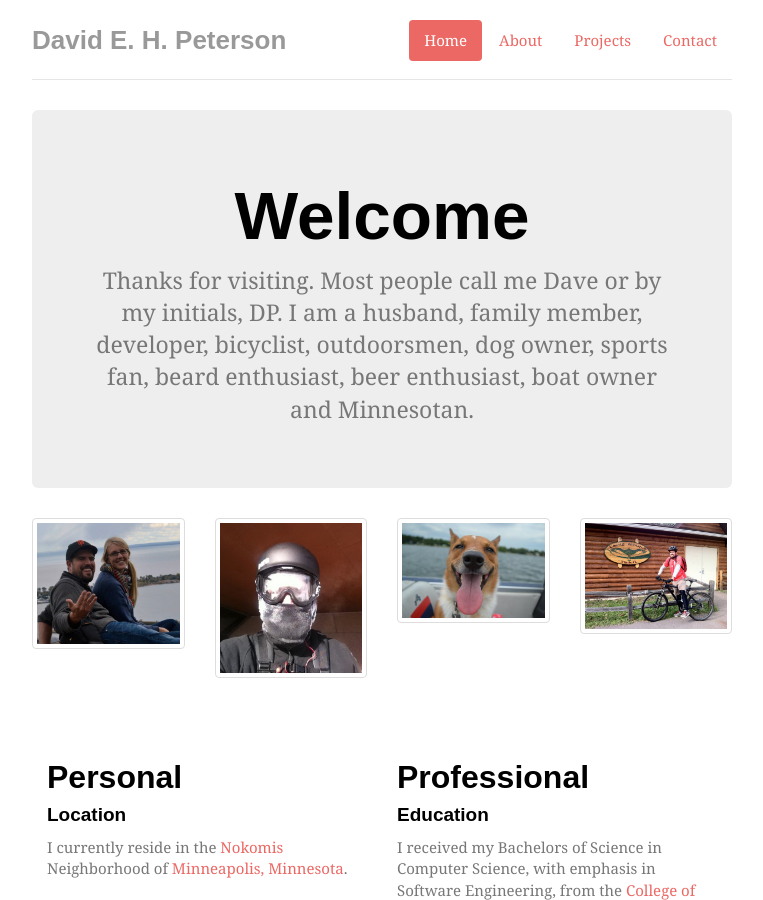
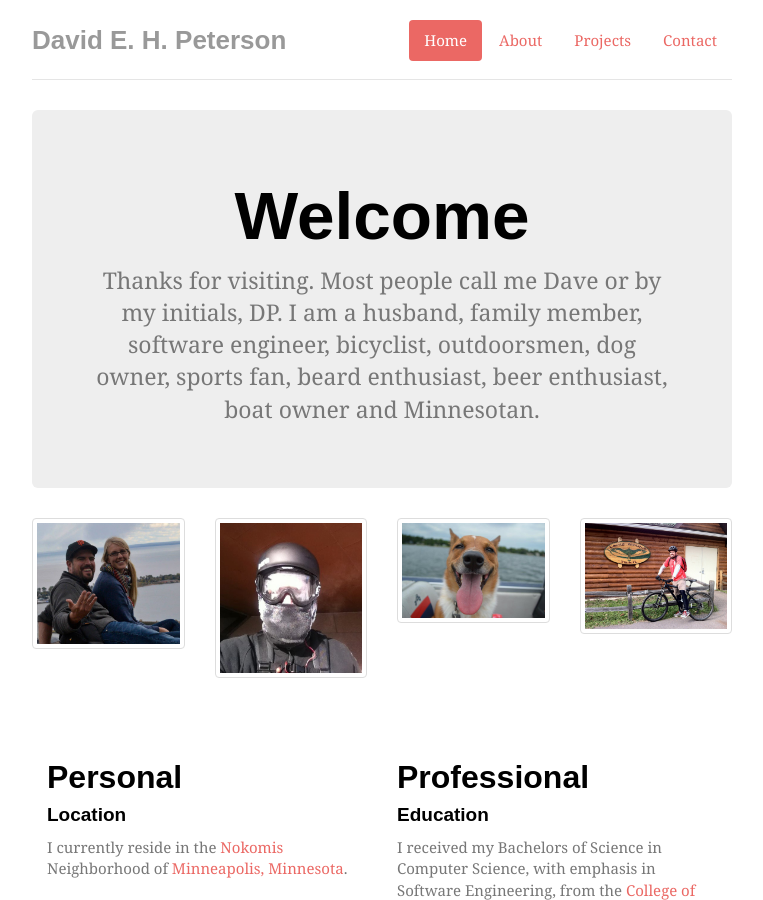
Before and after one commit to pete2786/pete2786.github.io, a Jekyll site: the page index.html, which Jekyll copies as it is, in a window 1280 px wide and 900 px high. Shown: the whole window, without its empty margins (258-1021 px from the left). Built offline with Jekyll 4.4.1, drawn with Linux system fonts in a browser that asks for light colours; nearby versions of some CDN libraries; some web fonts are replaced; some of the changed text lies outside the part shown.

Commit message:
changed to se.

```diff
--- a/index.html
+++ b/index.html
@@ -33,7 +33,7 @@
 
       <div class="jumbotron">
         <h1>Welcome</h1>
-        <p class="lead">Thanks for visiting. Most people call me Dave or by my initials, DP. I am a husband, family member, developer, bicyclist, outdoorsmen, dog owner, sports fan, beard enthusiast, beer enthusiast, boat owner and Minnesotan.</p>
+        <p class="lead">Thanks for visiting. Most people call me Dave or by my initials, DP. I am a husband, family member, software engineer, bicyclist, outdoorsmen, dog owner, sports fan, beard enthusiast, beer enthusiast, boat owner and Minnesotan.</p>
       </div>
 
       <div class="row">
```
Also changed, not shown: other parts of index.html (+1 -1 lines).
